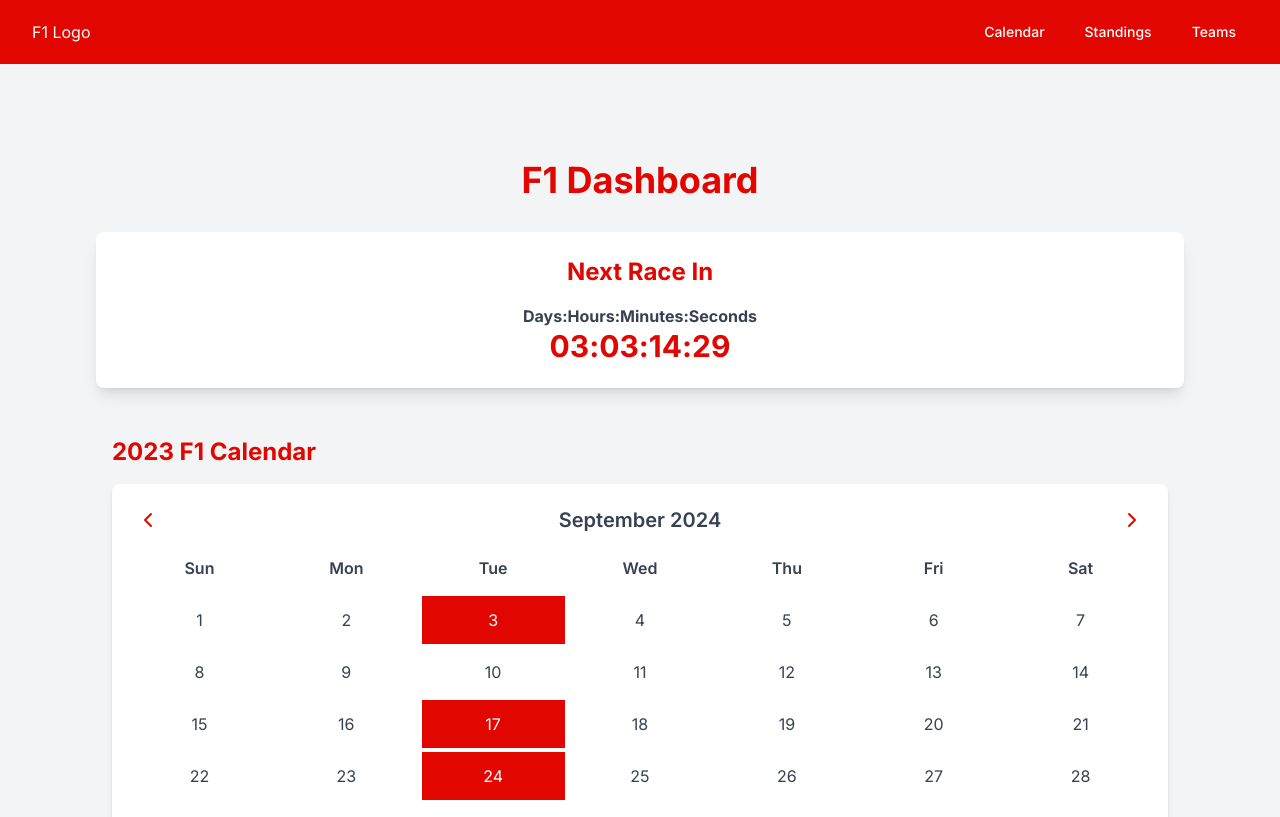
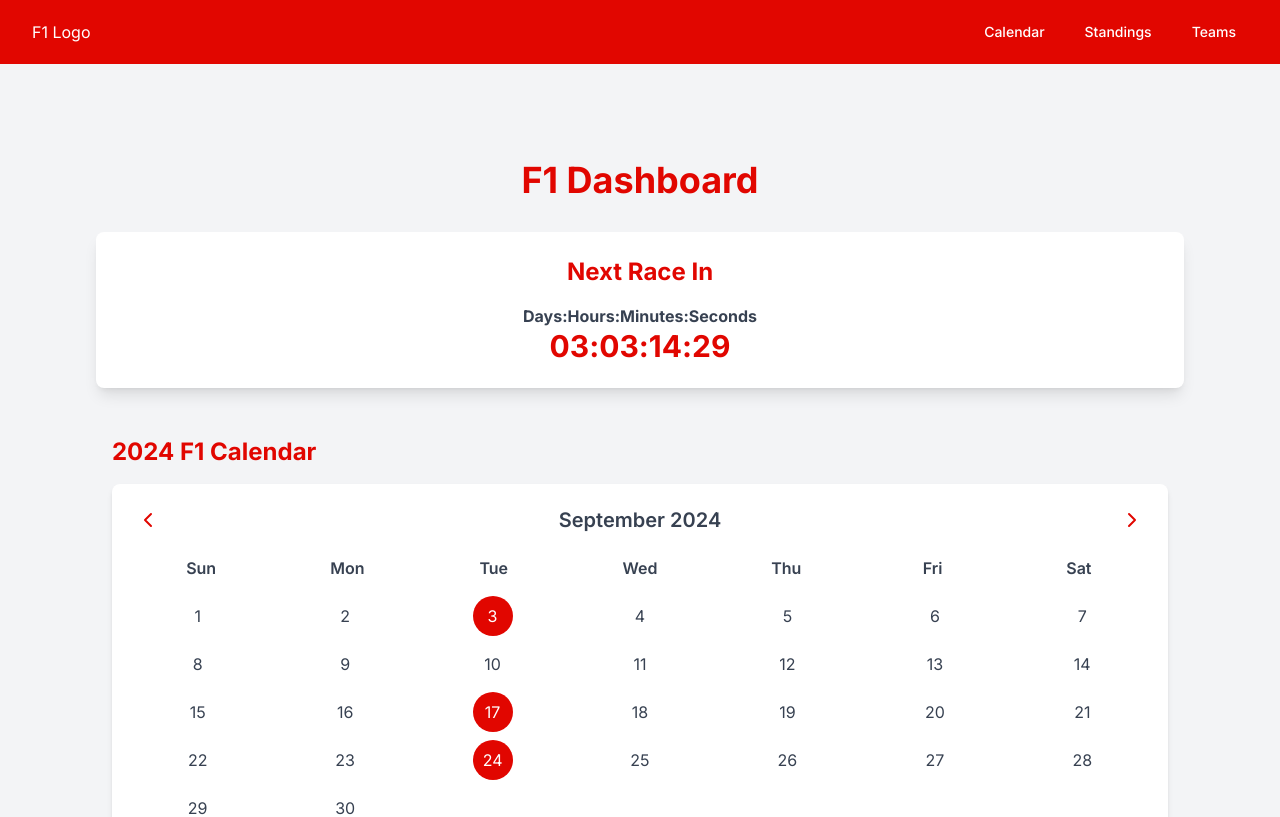
Before and after one commit to BarberoPablo/formula1-calendar, a Next.js app: page / in a window 1280 px wide. Shown: the top 817 px of the page. Built offline with nearby package versions, Linux system fonts and the light colour scheme.

Commit message:
fix: calendar styles

```diff
--- a/src/app/components/Calendar.tsx
+++ b/src/app/components/Calendar.tsx
@@ -35,7 +35,7 @@
     const days = [];
 
     for (let i = 0; i < firstDayOfMonth; i++) {
-      days.push(<div key={`empty-${i}`} className="h-12"></div>);
+      days.push(<div key={`empty-${i}`} className="h-10"></div>);
     }
 
     for (let day = 1; day <= daysInMonth; day++) {
@@ -43,12 +43,21 @@
       const race = races.find((r) => new Date(r.date).toDateString() === date.toDateString());
 
       days.push(
-        <div
-          key={day}
-          className={`h-12 flex items-center justify-center ${race && "bg-[#e10600] text-white cursor-pointer"}`}
-          onClick={() => race && handleRaceClick(race)}
-        >
-          {day}
+        <div className="flex justify-center items-center h-10">
+          {race ? (
+            <a
+              href="#race-info"
+              key={day}
+              className={"h-10 w-10 flex items-center justify-center rounded-full bg-[#e10600] text-white"}
+              onClick={() => race && handleRaceClick(race)}
+            >
+              {day}
+            </a>
+          ) : (
+            <div key={day} className={"h-10 w-10 flex items-center justify-center rounded-full"}>
+              {day}
+            </div>
+          )}
         </div>
       );
     }
@@ -58,35 +67,35 @@
 
   return (
     <div className="p-4">
-      <h2 className="text-2xl font-bold mb-4 text-[#e10600]">2023 F1 Calendar</h2>
+      <h2 className="text-2xl font-bold mb-4 text-[#e10600]">2024 F1 Calendar</h2>
       <div className="bg-white p-4 rounded-lg shadow-md">
         <div className="flex justify-between items-center mb-4">
-          <button onClick={handlePrevMonth} className="p-2">
+          <button onClick={handlePrevMonth} className="p-2 rounded-full hover:bg-gray-200">
             <ChevronLeft className="text-[#e10600]" />
           </button>
           <h3 className="text-xl font-semibold">
             {months[currentDate.getMonth()]} {currentDate.getFullYear()}
           </h3>
-          <button onClick={handleNextMonth} className="p-2">
+          <button onClick={handleNextMonth} className="p-2 rounded-full hover:bg-gray-200">
             <ChevronRight className="text-[#e10600]" />
           </button>
         </div>
-        <div className="grid grid-cols-7 gap-1 mb-4">
+        <div className="grid grid-cols-7 mb-4">
           {["Sun", "Mon", "Tue", "Wed", "Thu", "Fri", "Sat"].map((day) => (
             <div key={day} className="text-center font-semibold">
               {day}
             </div>
           ))}
         </div>
-        <div className="grid grid-cols-7 gap-1">{renderCalendar()}</div>
+        <div className="grid grid-cols-7 gap-2">{renderCalendar()}</div>
       </div>
       <AnimatePresence>
         {selectedRace && (
           <motion.div
+            id="race-info"
             key={selectedRace.id}
             initial={{ opacity: 0, y: 50 }}
             animate={{ opacity: 1, y: 0 }}
-            exit={{ opacity: 0, y: 50 }}
             className="mt-8 bg-white p-6 rounded-lg shadow-lg"
           >
             <h3 className="text-xl font-bold mb-2">{selectedRace.name}</h3>
--- a/src/app/globals.css
+++ b/src/app/globals.css
@@ -25,3 +25,8 @@
     text-wrap: balance;
   }
 }
+
+html {
+  scroll-behavior: smooth;
+  scroll-padding-top: 24px;
+}
```
